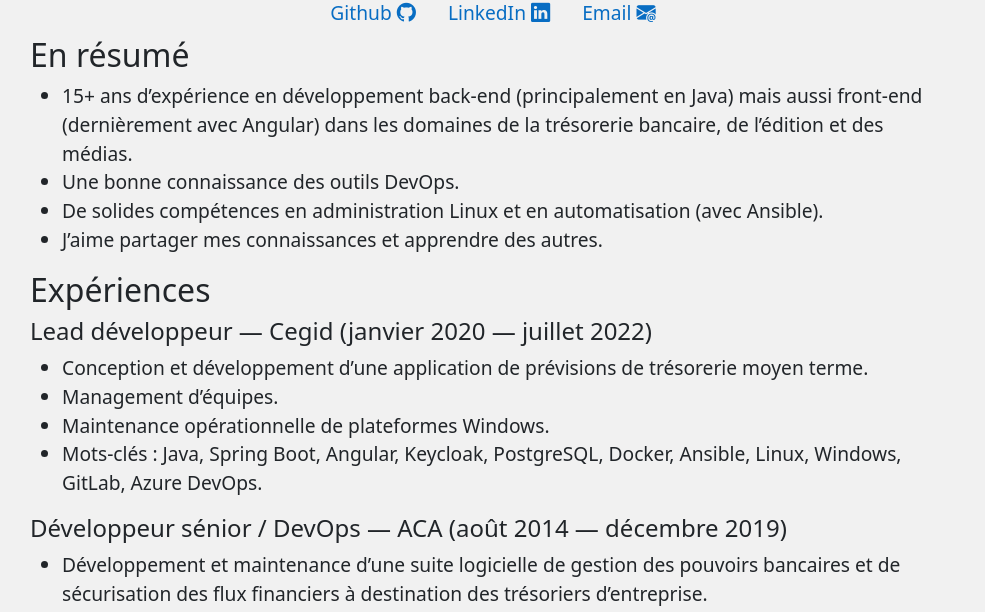
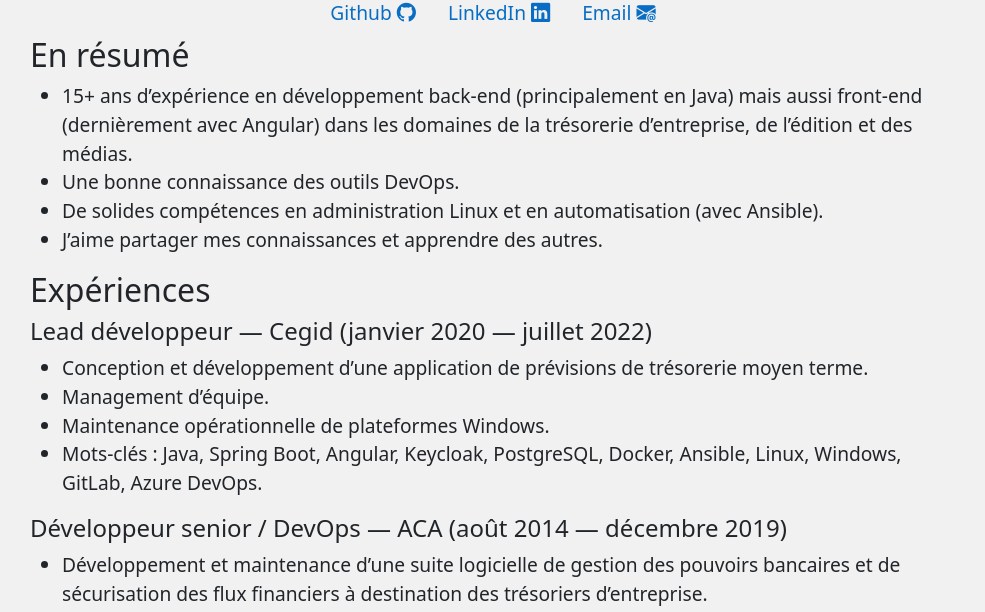
Before and after one commit to marcwrobel/marcwrobel.github.io, a Jekyll site: the page built from a-propos.md, in a window 1280 px wide. Shown: the part 126-738 px from the top of the page, without its empty margins (147-1132 px from the left). Built offline with Jekyll 4.4.1, drawn with Linux system fonts in a browser that asks for light colours.

Commit message:
Correction de typos sur les pages 'À propos' et 'About'

```diff
--- a/a-propos.md
+++ b/a-propos.md
@@ -9,27 +9,27 @@
 
 ## En résumé
 
-- 15+ ans d'expérience en développement back-end (principalement en Java) mais aussi front-end
-  (dernièrement avec Angular) dans les domaines de la trésorerie bancaire, de l'édition et des
+- 15+ ans d’expérience en développement back-end (principalement en Java) mais aussi front-end
+  (dernièrement avec Angular) dans les domaines de la trésorerie d’entreprise, de l’édition et des
   médias.
 - Une bonne connaissance des outils DevOps.
 - De solides compétences en administration Linux et en automatisation (avec Ansible).
-- J'aime partager mes connaissances et apprendre des autres.
+- J’aime partager mes connaissances et apprendre des autres.
 
 ## Expériences
 
 #### Lead développeur — Cegid (janvier 2020 — juillet 2022)
 
-- Conception et développement d'une application de prévisions de trésorerie moyen terme.
-- Management d'équipes.
+- Conception et développement d’une application de prévisions de trésorerie moyen terme.
+- Management d’équipe.
 - Maintenance opérationnelle de plateformes Windows.
 - Mots-clés : Java, Spring Boot, Angular, Keycloak, PostgreSQL, Docker, Ansible, Linux, Windows,
   GitLab, Azure DevOps.
 
-#### Développeur sénior / DevOps — ACA (août 2014 — décembre 2019)
+#### Développeur senior / DevOps — ACA (août 2014 — décembre 2019)
 
-- Développement et maintenance d'une suite logicielle de gestion des pouvoirs bancaires et de
-  sécurisation des flux financiers à destination des trésoriers d'entreprise.
+- Développement et maintenance d’une suite logicielle de gestion des pouvoirs bancaires et de
+  sécurisation des flux financiers à destination des trésoriers d’entreprise.
 - Automatisation de la configuration et du déploiement des plateformes Linux et des services SaaS.
 - Maintenance opérationnelle des plateformes Linux et des services SaaS.
 - Configuration et maintenance des serveurs et des outils internes.
@@ -38,9 +38,9 @@
 
 #### Développeur — Alsyon Technologies (avril 2011 — juillet 2014)
 
-- Développement et maintenance d'une suite logicielle de gestion des pouvoirs bancaires et de
-  sécurisation des flux financiers à destination des trésoriers d'entreprise.
-- Développements d'une solution de gestion des mandats et des prélèvements SEPA.
+- Développement et maintenance d’une suite logicielle de gestion des pouvoirs bancaires et de
+  sécurisation des flux financiers à destination des trésoriers d’entreprise.
+- Développements d’une solution de gestion des mandats et des prélèvements SEPA.
 - Participation à la migration des logiciels vers le SaaS.
 - Configuration et maintenance des serveurs et des outils internes.
 - Mots-clés : Java, Spring, Groovy, Grails, PostgreSQL, Linux, Bash, Jenkins, Confluence, SEPA,
@@ -54,13 +54,13 @@
 
 #### Développeur junior — AOL France / Excilys (novembre 2007 - mars 2010)
 
-- Maintenance des sites du portail Web d'AOL France.
+- Maintenance des sites du portail Web d’AOL France.
 - Mots-clés : Java, Spring, HTML, CSS, Hibernate.
 
 #### Développeur junior — Stage — Excilys (avril 2007 - septembre 2007)
 
 - Développement et maintenance du logiciel interne de gestion des congés / feuilles de temps.
-- Réalisation de tests de charge sur les sites du portail Web d'AOL France.
+- Réalisation de tests de charge sur les sites du portail Web d’AOL France.
 - Mots-clés : Java EE, JSP, JPA, HTML, CSS, SQL, JMeter.
 
 ## Éducation
@@ -74,10 +74,10 @@
 
 - Auteur de [www.marcwrobel.fr](https://www.marcwrobel.fr/), un blog personnel où je consigne et
   partage toutes sortes de choses liées à mon métier.
-- Créateur de [jbanking](https://github.com/marcwrobel/jbanking), une bibliothèque d'utilitaires
+- Créateur de [jbanking](https://github.com/marcwrobel/jbanking), une bibliothèque d’utilitaires
   en Java qui aide au développement de fonctionnalités qui touchent au monde bancaire.
 - Créateur de [lcc-slack-bot](https://github.com/lescastcodeurs/lcc-slack-bot), un
-  bot Slack permettant d'automatiser la création des notes des épisodes du podcast
+  bot Slack permettant d’automatiser la création des notes des épisodes du podcast
   [Les Cast Codeurs](https://lescastcodeurs.com/).
 - [Contributeur occasionnel](https://github.com/marcwrobel) à divers projets open source, tels
   que [endoflife.date](https://github.com/endoflife-date/endoflife.date),
```
Also changed, not shown: about.md (+1 -1 lines).
